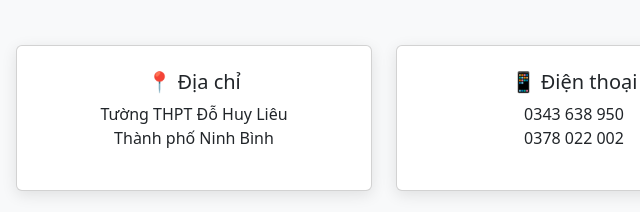
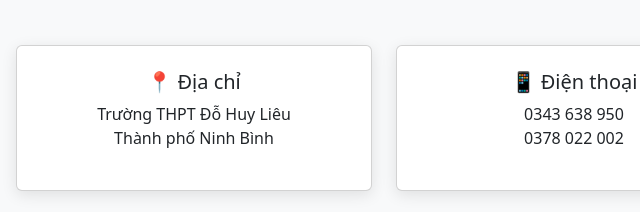
Before and after one commit to tuananh1162008/Mini-Tour-Ninh-Binh, a plain HTML site: page index.html in a window 1280 px wide. Shown: the part 3768-3980 px from the top of the page, 66-706 px from the left. Drawn offline with nearby package versions, Linux system fonts and the light colour scheme; a web font is replaced by a local one.

Commit message:
sua loi truong

```diff
--- a/index.html
+++ b/index.html
@@ -222,7 +222,7 @@
             <div class="card destination-card">
               <div class="card-body text-center">
                 <h5>📍 Địa chỉ</h5>
-                <p>Tường THPT Đỗ Huy Liêu<br>Thành phố Ninh Bình</p>
+                <p>Trường THPT Đỗ Huy Liêu<br>Thành phố Ninh Bình</p>
               </div>
             </div>
           </div>
```
Also changed, not shown: 1 other file.
